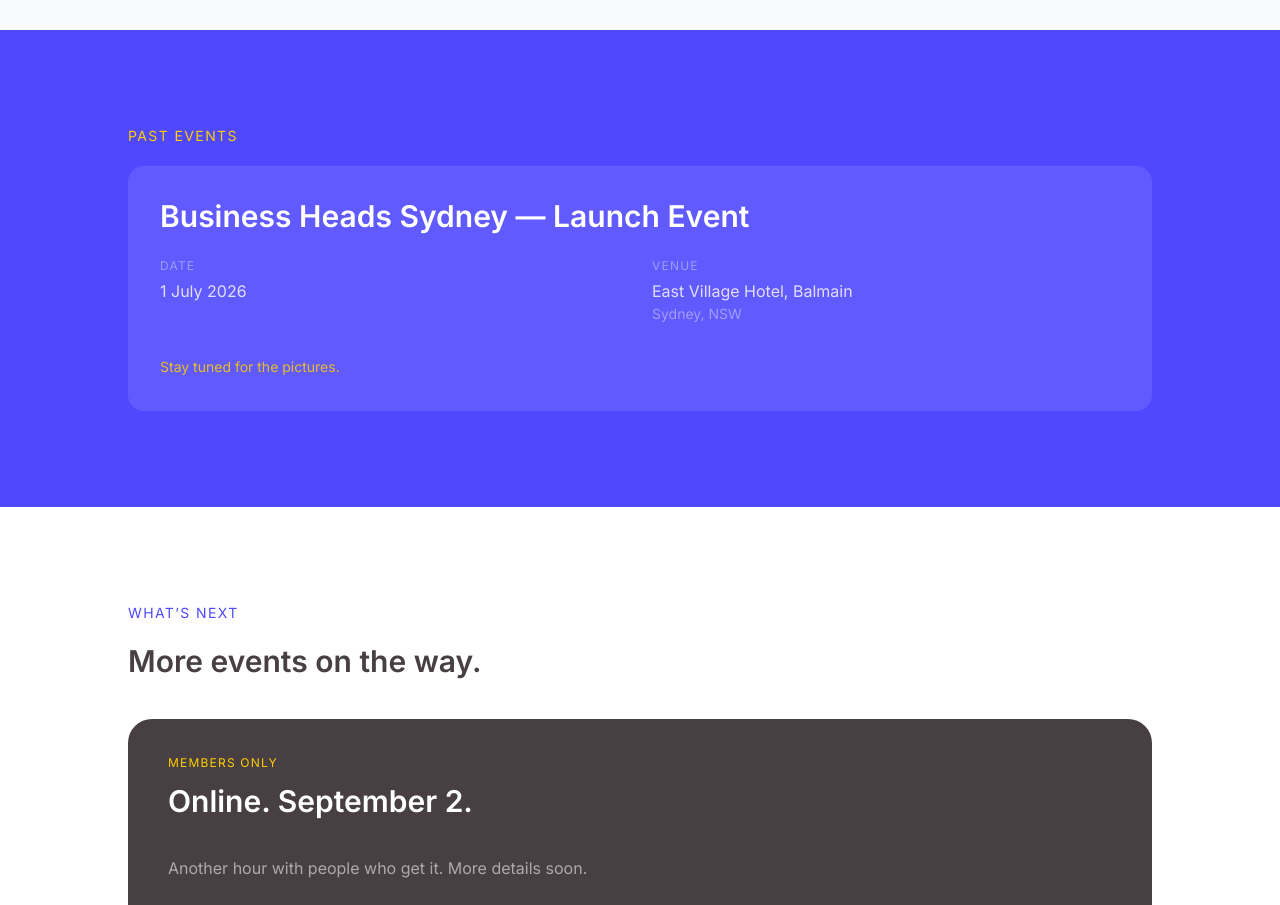
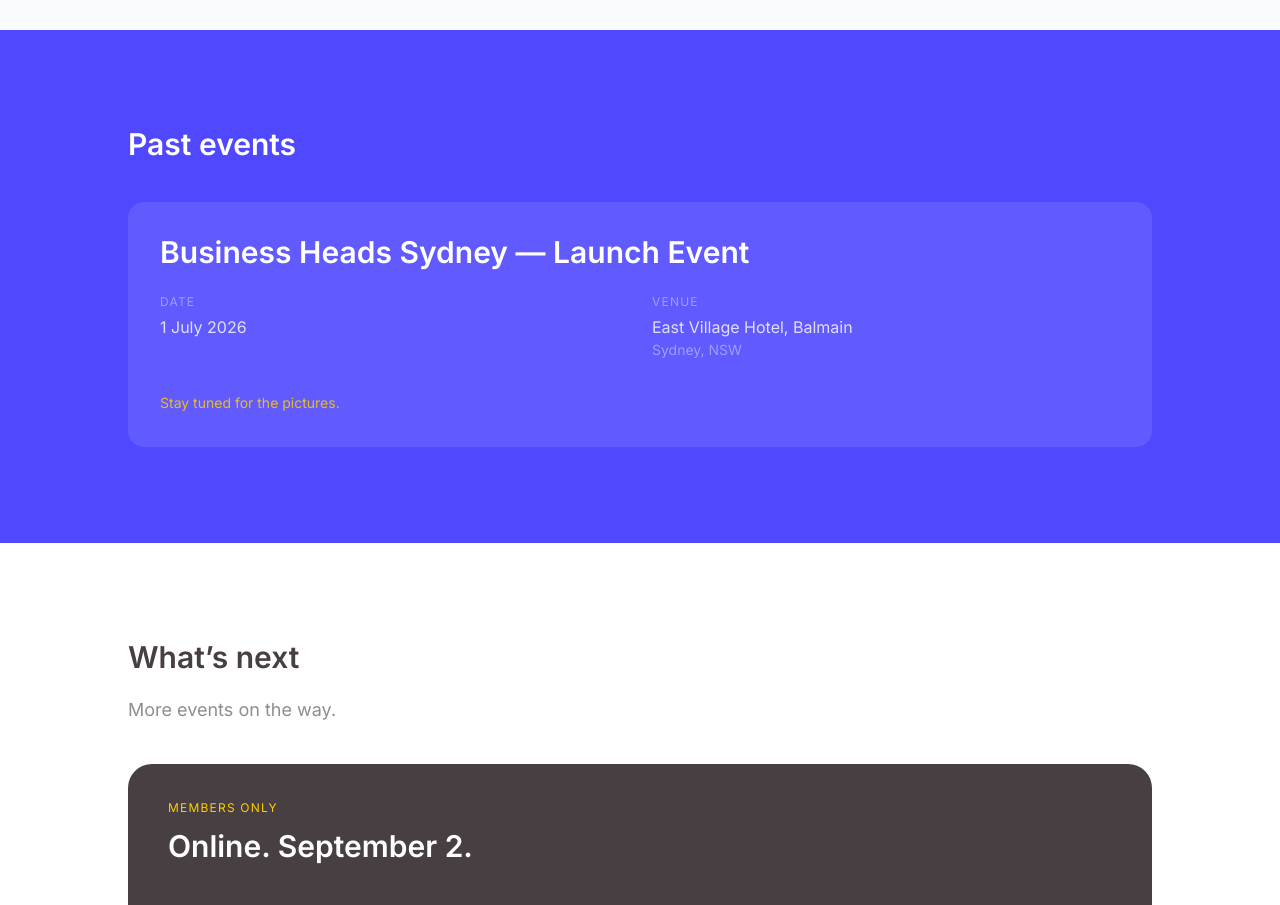
Before and after one commit to simplenimble/business-heads-website, a Next.js app: page /events in a window 1280 px wide. Shown: the part 960-1865 px from the top of the page. Built offline with nearby package versions, Linux system fonts and the light colour scheme.

Commit message:
Make Past events and What's next section labels headline-sized
Bump both labels from small uppercase overlines to full headlines,
demoting the previous subheading text to supporting copy beneath.

```diff
--- a/app/events/page.tsx
+++ b/app/events/page.tsx
@@ -69,9 +69,9 @@ export default function EventsPage() {
       {past.length > 0 && (
         <section className="bg-bh-blue px-6 py-24">
           <div className="max-w-5xl mx-auto">
-            <p className="font-body text-bh-yellow text-sm uppercase tracking-widest mb-5">
+            <h2 className="font-heading font-semibold text-3xl text-white mb-10">
               Past events
-            </p>
+            </h2>
             {past.map((event) => (
               <div key={event.id} className="bg-white/10 rounded-2xl p-8 mb-6 last:mb-0">
                 <h2 className="font-heading font-semibold text-2xl md:text-3xl text-white mb-6">
@@ -109,12 +109,12 @@ export default function EventsPage() {
       {upcomingEventCards.length > 0 && (
         <section className="bg-white px-6 py-24">
           <div className="max-w-5xl mx-auto">
-            <p className="font-body text-bh-blue text-sm uppercase tracking-widest mb-5">
+            <h2 className="font-heading font-semibold text-3xl text-bh-charcoal mb-5">
               What&rsquo;s next
+            </h2>
+            <p className="font-body text-lg text-bh-charcoal/60 leading-relaxed mb-10">
+              More events on the way.
             </p>
-            <h2 className="font-heading font-semibold text-3xl text-bh-charcoal mb-10">
-              More events on the way.
-            </h2>
             <UpcomingEventsCarousel cards={upcomingEventCards} />
           </div>
         </section>
```
